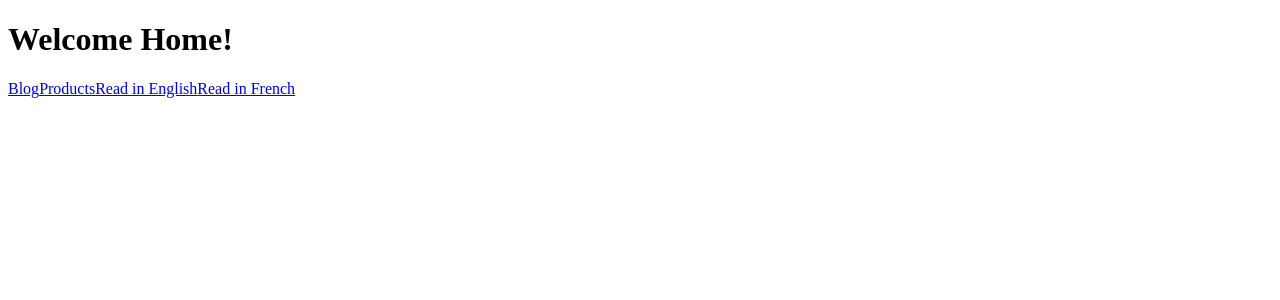
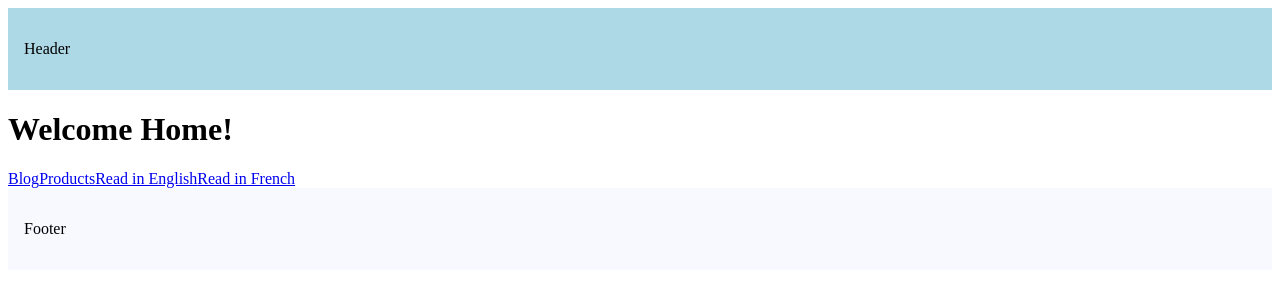
Before and after one commit to JohnWilkers/nextjs15beginnertoadvanced, a Next.js app in the folder routing-demo/: page / in a window 1280 px wide. Shown: the top 300 px of the page. Built offline with nearby package versions, Linux system fonts and the light colour scheme.

Commit message:
feat: Templates Files, Special Files(Loading.tsx), Error Handling(Error.tsx), Error Handling Introduction

```diff
--- a/routing-demo/src/app/(auth)/layout.tsx
+++ b/routing-demo/src/app/(auth)/template.tsx
@@ -4,6 +4,7 @@ import Link from "next/link";
 import { usePathname } from "next/navigation";
 // import './styles.css';
 import '../global.css';
+import { useState } from "react";
 
 const navLinks = [
   { name: "Register", href: "/register" },
@@ -16,9 +17,13 @@ export default function AuthLayout({
 }: {
   children: React.ReactNode
 }) {
+  const [input,setInput] = useState("");
   const pathname = usePathname();
   return (
     <html lang="en">
+      <div>
+        <input value={input} onChange={(e) => setInput(e.target.value)} />
+      </div>
       <div>
         {navLinks.map((link) => {
           const isActive =
--- /dev/null
+++ b/routing-demo/src/app/blog/loading.tsx
@@ -0,0 +1,3 @@
+export default function Loading() {
+  return <h1>Loading</h1>
+}
--- a/routing-demo/src/app/layout.tsx
+++ b/routing-demo/src/app/layout.tsx
@@ -15,7 +15,22 @@ export default function RootLayout({
 }) {
   return (
     <html lang="en">
+      <header
+        style={{
+          backgroundColor: "lightblue",
+          padding: "1rem",
+      }}>
+        <p>Header</p>
+      </header>
       <body>{children}</body>
+      <footer
+        style={{
+          backgroundColor: "ghostwhite",
+          padding: "1rem",
+        }}
+      >
+        <p>Footer</p>
+      </footer>
     </html>
   )
 }
```
Also changed, not shown: routing-demo/src/app/blog/page.tsx (+6 -1 lines), routing-demo/src/app/products/[productId]/reviews/[reviewId]/error.tsx (added, +26 -0 lines), routing-demo/src/app/products/[productId]/reviews/[reviewId]/page.tsx (+10 -0 lines).
